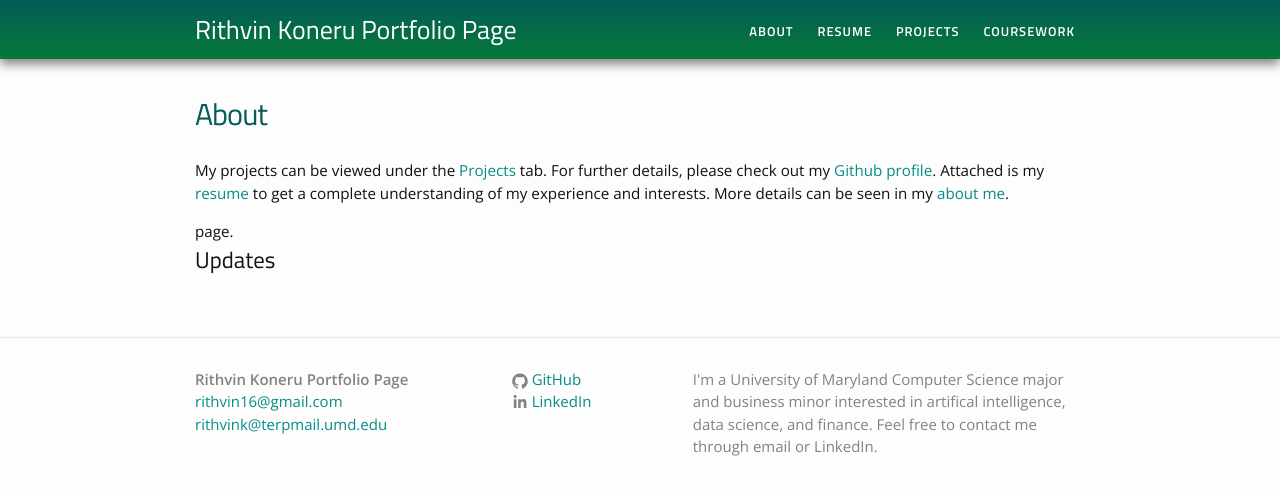
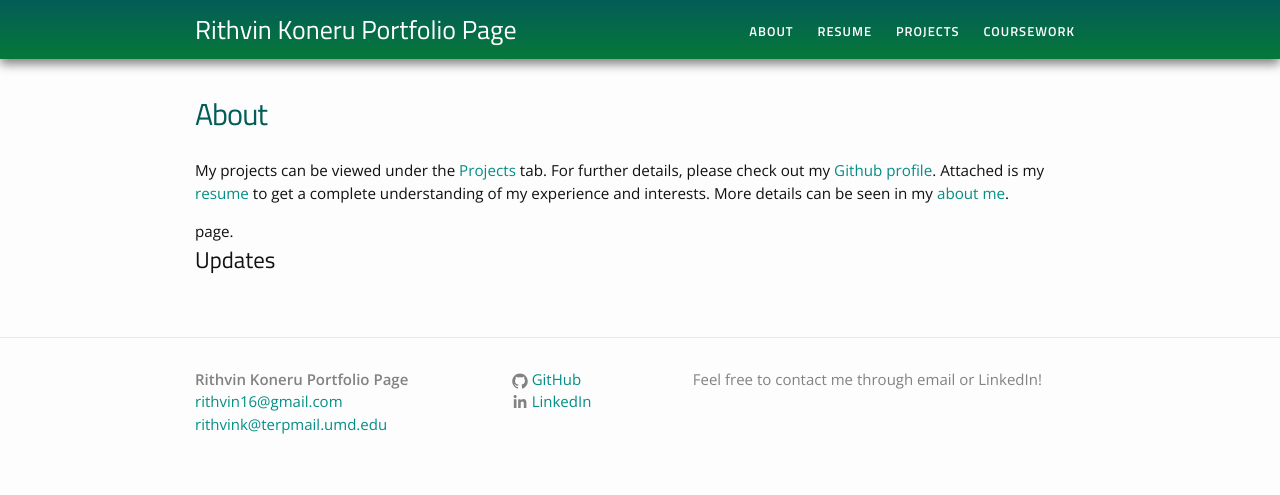
Before and after one commit to RithvinK/RithvinK.github.io, a Jekyll site: the page built from about.html, in a window 1280 px wide. Shown: the top 495 px of the page. Built offline with Jekyll 4.4.1, drawn with Linux system fonts in a browser that asks for light colours.

Commit message:
Update _config.yml

```diff
--- a/_config.yml
+++ b/_config.yml
@@ -5,8 +5,7 @@ general_email: rithvin16@gmail.com
 academic_email: rithvink@terpmail.umd.edu
 
 description: > # this means to ignore newlines until "baseurl:"
-  I'm a University of Maryland Computer Science major and business minor interested in artifical intelligence, data science, and finance.
-  Feel free to contact me through email or LinkedIn.
+  Feel free to contact me through email or LinkedIn!
 
 baseurl: "" # the subpath of your site, e.g. /blog/
 
```
